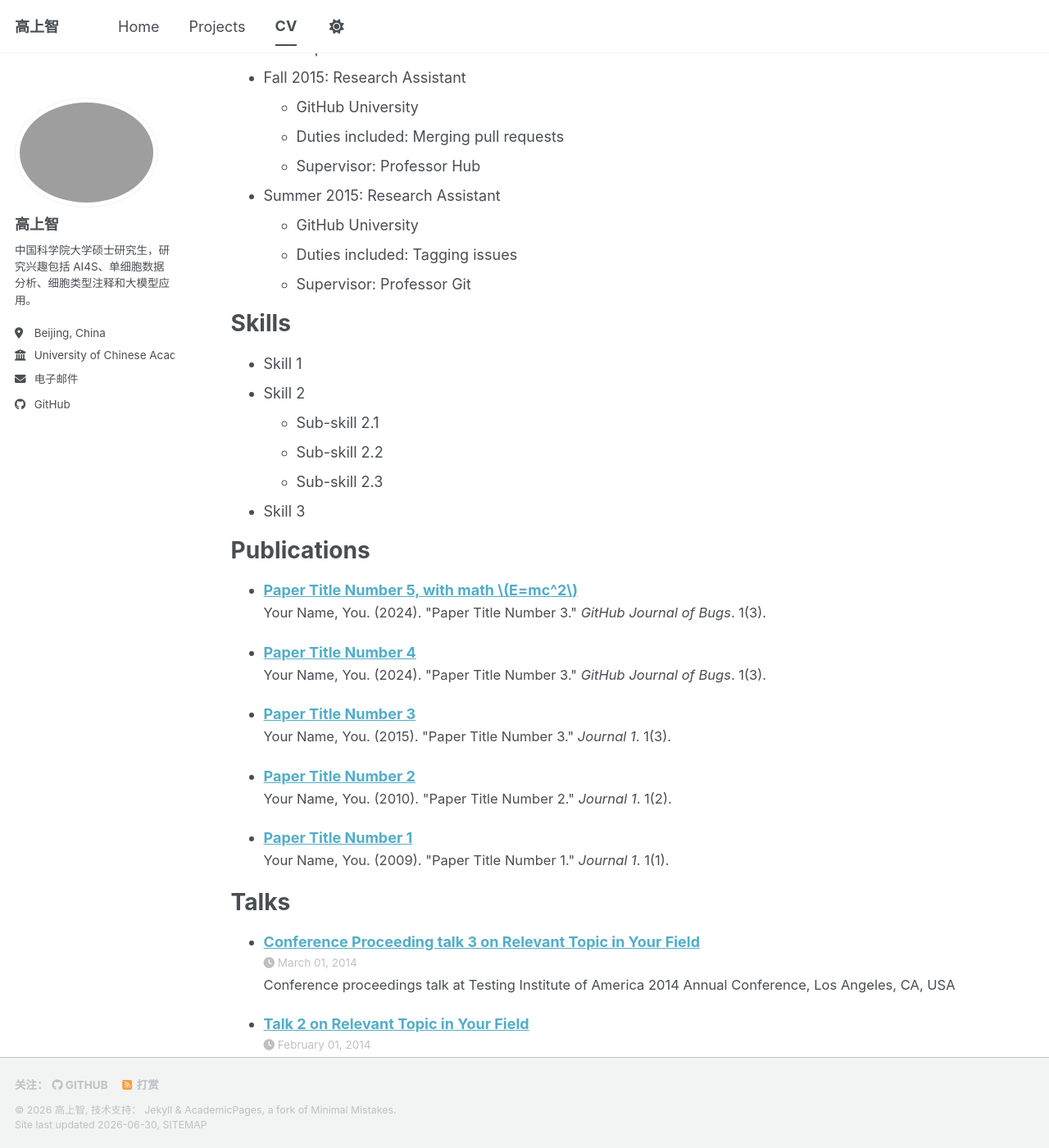
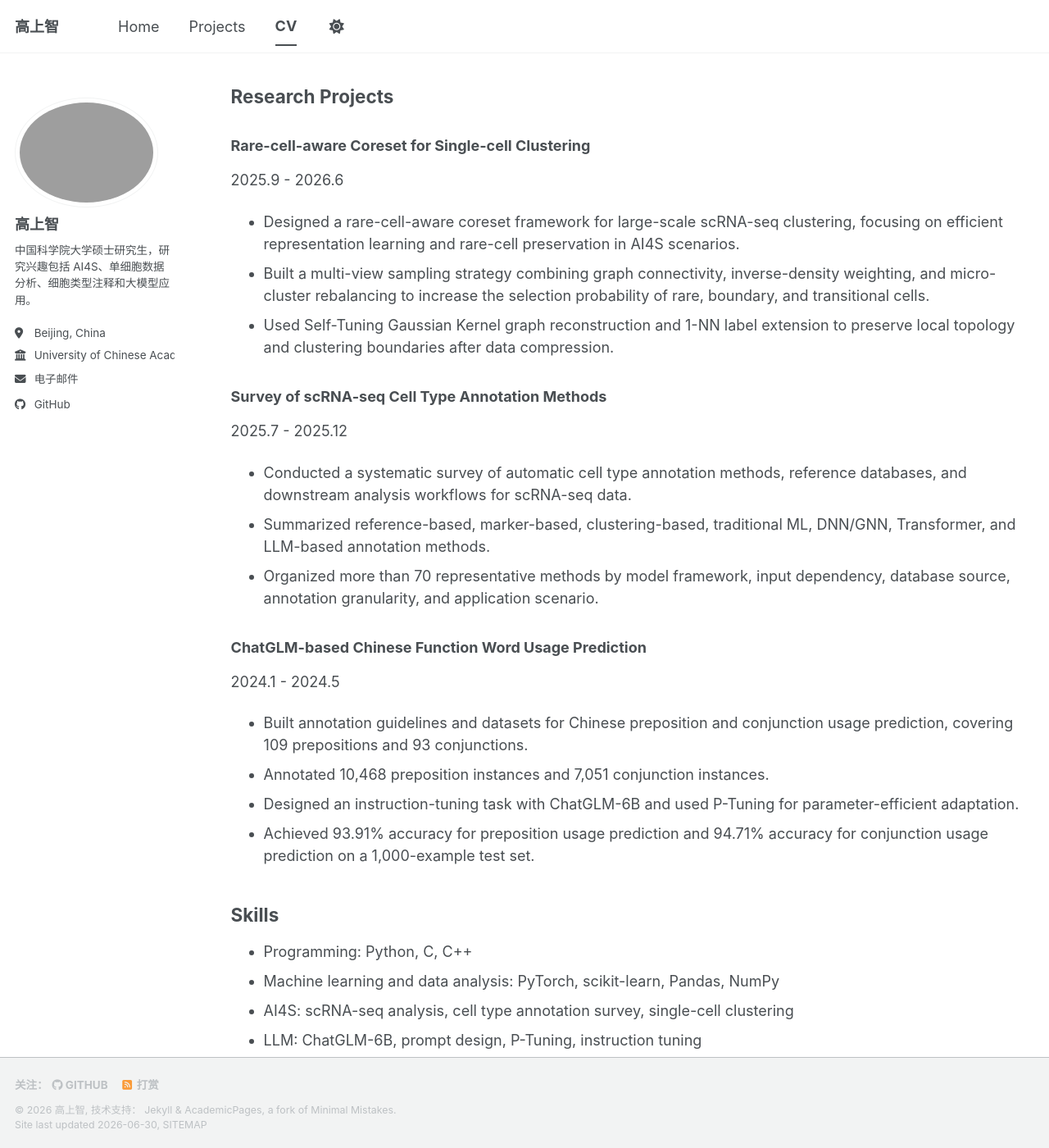
Before and after one commit to BITgaosz/BITgaosz.github.io, a Jekyll site: the page built from _pages/cv.md, in a window 1280 px wide and 1400 px high, scrolled down 427 px. Shown: the whole window at 82% size. Built offline with Jekyll 4.4.1, drawn with Linux system fonts in a browser that asks for light colours; a style sheet for code colours, icons or effects is not loaded; some of the changed text lies outside the part shown.

Commit message:
Revise CV content and structure
Updated education, work experience, research projects, skills, and contact information sections.

```diff
--- a/_pages/cv.md
+++ b/_pages/cv.md
@@ -9,56 +9,51 @@ redirect_from:
 
 {% include base_path %}
 
-Education
-======
-* Ph.D in Version Control Theory, GitHub University, 2018 (expected)
-* M.S. in Jekyll, GitHub University, 2014
-* B.S. in GitHub, GitHub University, 2012
+## Education
 
-Work experience
-======
-* Spring 2024: Academic Pages Collaborator
-  * GitHub University
-  * Duties includes: Updates and improvements to template
-  * Supervisor: The Users
+**University of Chinese Academy of Sciences**
+M.S. in Computer Applied Technology, 2025.9 - 2028.6
+GPA: 3.77 / 4.0
+Selected coursework: Deep Learning, Algorithm Design and Analysis, Reinforcement Learning, Graph Neural Networks
 
-* Fall 2015: Research Assistant
-  * GitHub University
-  * Duties included: Merging pull requests
-  * Supervisor: Professor Hub
+**Beijing Institute of Technology**
+B.S. in Computer Science and Technology, 2020.10 - 2024.6
+Honors: Department-level Second-class Scholarship (twice)
+Selected coursework: Data Structures, Operating Systems, Computer Networks, Compilers, Database Systems
 
-* Summer 2015: Research Assistant
-  * GitHub University
-  * Duties included: Tagging issues
-  * Supervisor: Professor Git
+## Research Projects
 
-Skills
-======
-* Skill 1
-* Skill 2
-  * Sub-skill 2.1
-  * Sub-skill 2.2
-  * Sub-skill 2.3
-* Skill 3
+### Rare-cell-aware Coreset for Single-cell Clustering
+2025.9 - 2026.6
 
-Publications
-======
-  <ul>{% for post in site.publications reversed %}
-    {% include archive-single-cv.html %}
-  {% endfor %}</ul>
+- Designed a rare-cell-aware coreset framework for large-scale scRNA-seq clustering, focusing on efficient representation learning and rare-cell preservation in AI4S scenarios.
+- Built a multi-view sampling strategy combining graph connectivity, inverse-density weighting, and micro-cluster rebalancing to increase the selection probability of rare, boundary, and transitional cells.
+- Used Self-Tuning Gaussian Kernel graph reconstruction and 1-NN label extension to preserve local topology and clustering boundaries after data compression.
 
-Talks
-======
-  <ul>{% for post in site.talks reversed %}
-    {% include archive-single-talk-cv.html  %}
-  {% endfor %}</ul>
+### Survey of scRNA-seq Cell Type Annotation Methods
+2025.7 - 2025.12
 
-Teaching
-======
-  <ul>{% for post in site.teaching reversed %}
-    {% include archive-single-cv.html %}
-  {% endfor %}</ul>
+- Conducted a systematic survey of automatic cell type annotation methods, reference databases, and downstream analysis workflows for scRNA-seq data.
+- Summarized reference-based, marker-based, clustering-based, traditional ML, DNN/GNN, Transformer, and LLM-based annotation methods.
+- Organized more than 70 representative methods by model framework, input dependency, database source, annotation granularity, and application scenario.
 
-Service and leadership
-======
-* Currently signed in to 43 different slack teams
+### ChatGLM-based Chinese Function Word Usage Prediction
+2024.1 - 2024.5
+
+- Built annotation guidelines and datasets for Chinese preposition and conjunction usage prediction, covering 109 prepositions and 93 conjunctions.
+- Annotated 10,468 preposition instances and 7,051 conjunction instances.
+- Designed an instruction-tuning task with ChatGLM-6B and used P-Tuning for parameter-efficient adaptation.
+- Achieved 93.91% accuracy for preposition usage prediction and 94.71% accuracy for conjunction usage prediction on a 1,000-example test set.
+
+## Skills
+
+- Programming: Python, C, C++
+- Machine learning and data analysis: PyTorch, scikit-learn, Pandas, NumPy
+- AI4S: scRNA-seq analysis, cell type annotation survey, single-cell clustering
+- LLM: ChatGLM-6B, prompt design, P-Tuning, instruction tuning
+- Workflow: AI-assisted development with Codex and Claude Code
+
+## Contact
+
+- Email: [gaoshangzhi25@mails.ucas.ac.cn](mailto:gaoshangzhi25@mails.ucas.ac.cn)
+- GitHub: [BITgaosz](https://github.com/BITgaosz)
```
